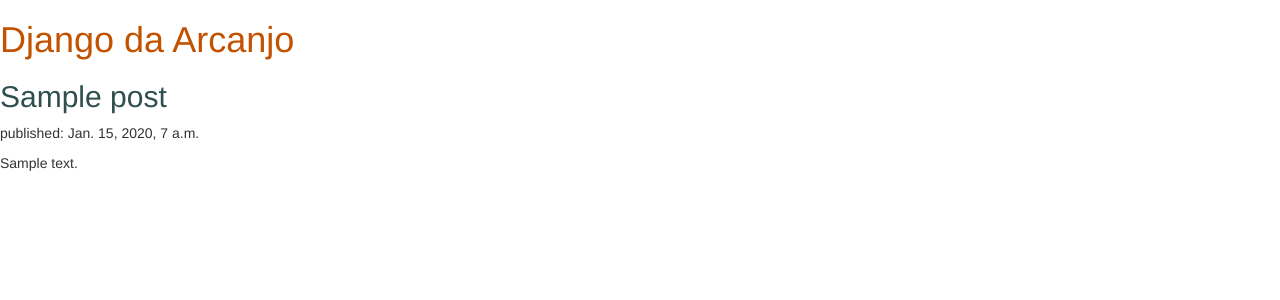
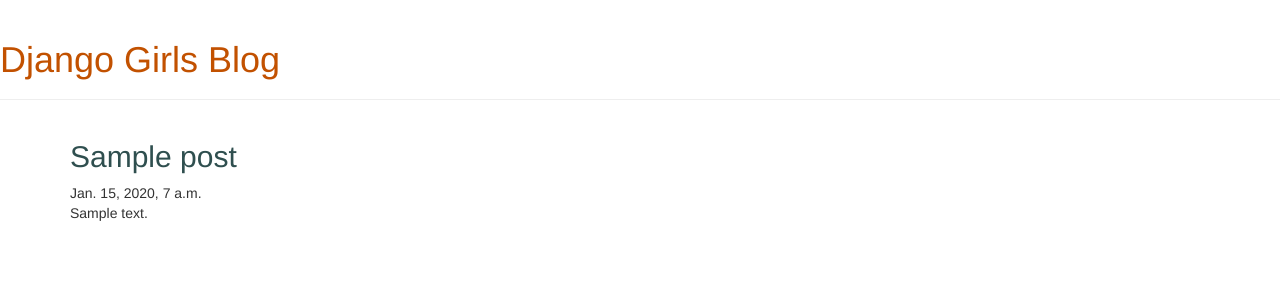
Before and after one commit to aarcanjo/my-first-blog, a Django app: page / in a window 1280 px wide. Shown: the top 300 px of the page. Run offline with Django 3.2, Linux system fonts and the light colour scheme; tables that the repository leaves empty hold one stand-in row (values such as "Sample post"); some libraries are stand-ins or nearby versions.

Commit message:
acrescentou templates e views

```diff
--- /dev/null
+++ b/blog/templates/blog/base.html
@@ -0,0 +1,23 @@
+{% load static %}
+<html>
+    <head>
+        <title>Django Girls blog</title>
+        <link rel="stylesheet" href="//maxcdn.bootstrapcdn.com/bootstrap/3.2.0/css/bootstrap.min.css">
+        <link rel="stylesheet" href="//maxcdn.bootstrapcdn.com/bootstrap/3.2.0/css/bootstrap-theme.min.css">
+        <link href='//fonts.googleapis.com/css?family=Lobster&subset=latin,latin-ext' rel='stylesheet' type='text/css'>
+        <link rel="stylesheet" href="{% static 'css/blog.css' %}">
+    </head>
+    <body>
+        <div class="page-header">
+            <h1><a href="/">Django Girls Blog</a></h1>
+        </div>
+        <div class="content container">
+            <div class="row">
+                <div class="col-md-8">
+                {% block content %}
+                {% endblock %}
+                </div>
+            </div>
+        </div>
+    </body>
+</html>
--- a/blog/templates/blog/post_list.html
+++ b/blog/templates/blog/post_list.html
@@ -1,26 +1,14 @@
-{% load static %}
-<html>
-    <head>
-        <title>Blog da Arcanjo </title>
-        <link rel="stylesheet" href="//maxcdn.bootstrapcdn.com/bootstrap/3.2.0/css/bootstrap.min.css">
-        <link rel="stylesheet" href="//maxcdn.bootstrapcdn.com/bootstrap/3.2.0/css/bootstrap-theme.min.css">
-        <link rel="stylesheet" href="{% static 'css/blog.css' %}">
 
-    </head>
-    <body>
-        <div>
-            <h1><a href="/"> Django da Arcanjo </a></h1>
+{% extends 'blog/base.html' %}
+
+{% block content %}
+    {% for post in posts %}
+        <div class="post">
+            <h2><a href="{% url 'post_detail' pk=post.pk %}">{{ post.title }}</a></h2>
+                <div class="date">
+                    {{ post.published_date }}
+                </div>
+                <p>{{ post.text|linebreaksbr }}</p>
         </div>
-
-        {% for post in posts %}
-            <div>
-
-                <h2><a href="">{{ post.title }}</a></h2>
-                <p> published: {{ post.published_date }}</p>
-                <p>{{ post.text|linebreaksbr }}</p>
-            </div>
-        {% endfor %}
-
-
-    </body>
-</html>
+    {% endfor %}
+{% endblock %}
```
Also changed, not shown: blog/templates/blog/post_detail.html (added, +13 -0 lines).
